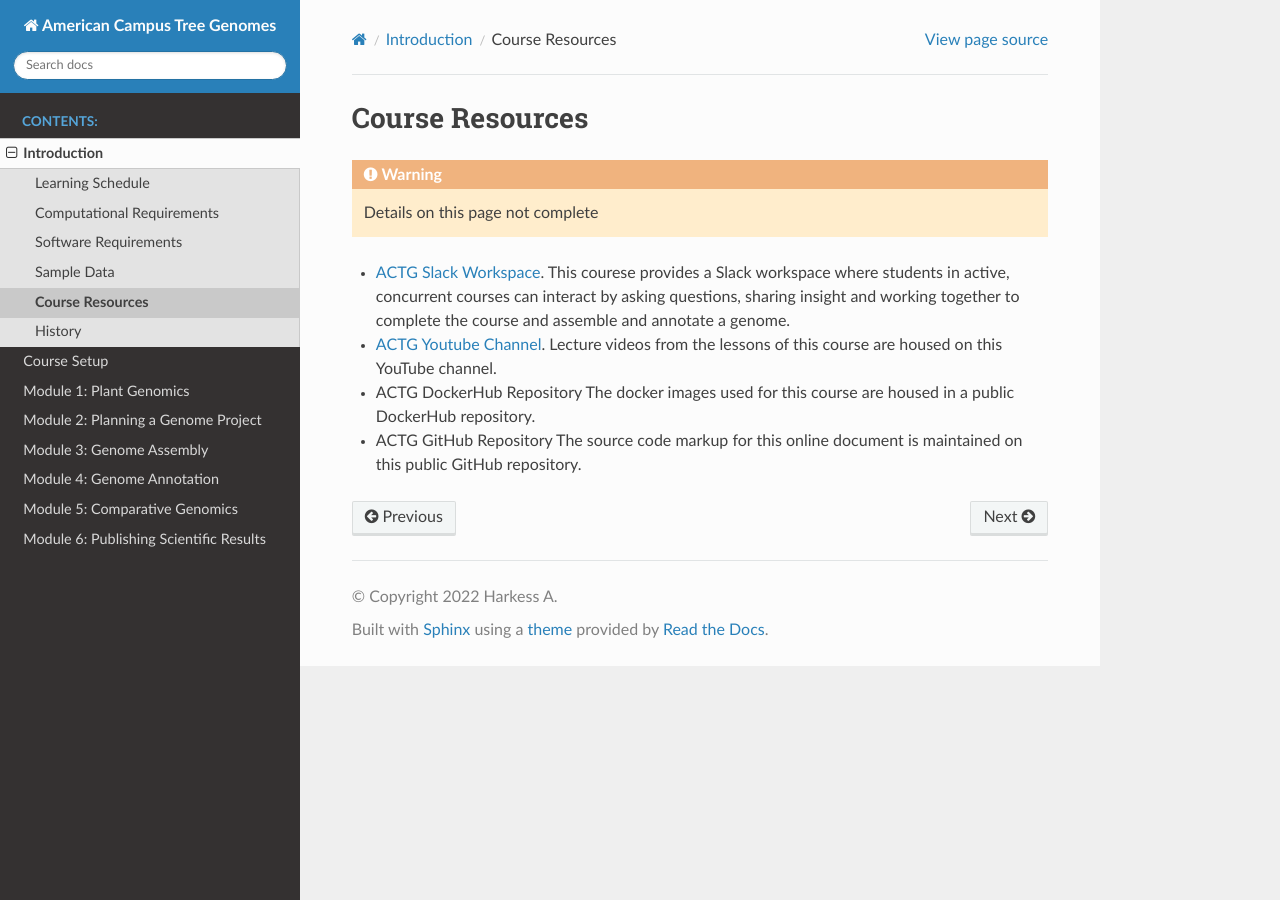
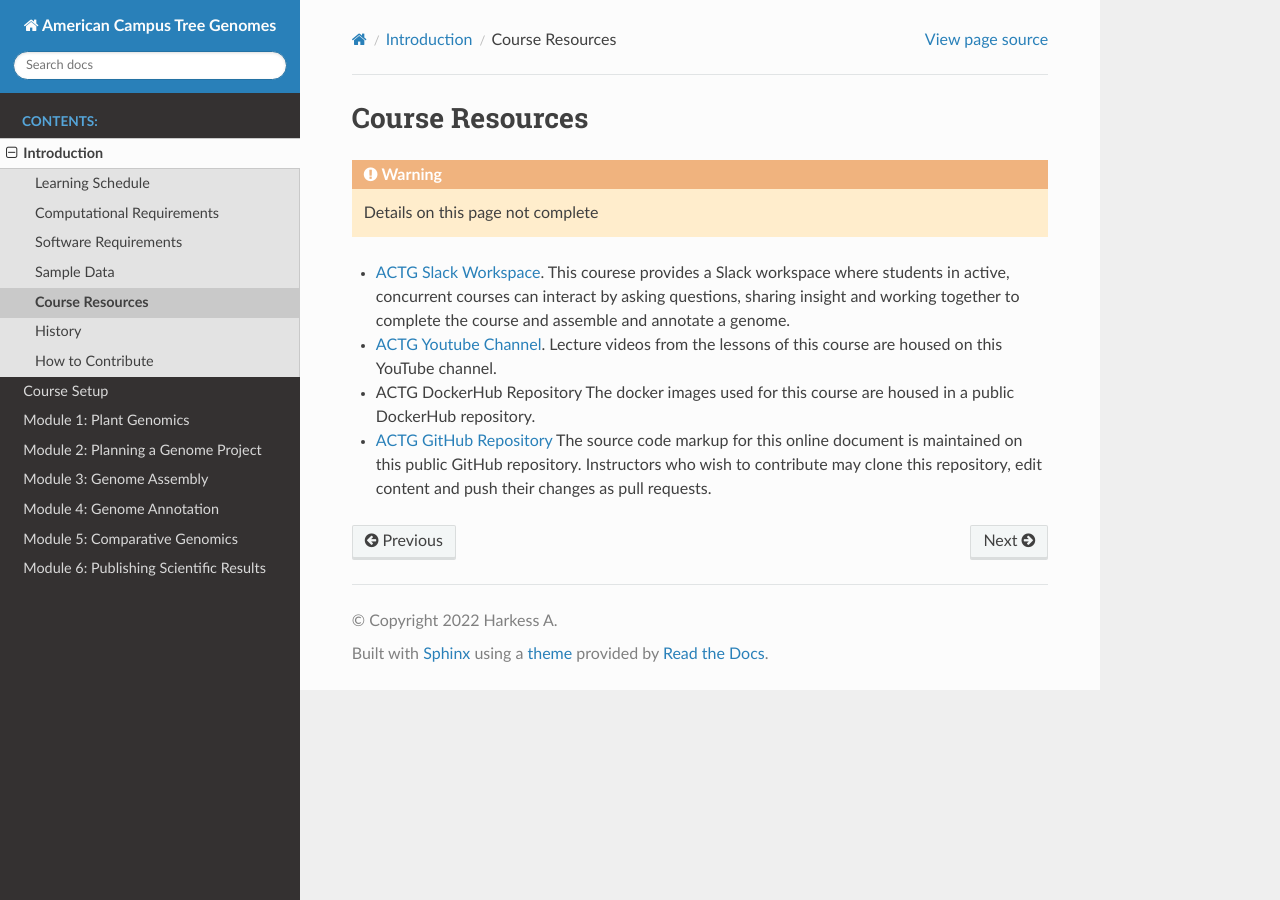
Before and after one commit to actg-course/wgaa-docs, a Sphinx documentation site: the page built from docs/Introduction/resources.rst, in a window 1280 px wide. Built offline with Sphinx 7.4.7 and the Read the Docs theme 2.0.0, drawn with Linux system fonts in a browser that asks for light colours.

```diff
--- a/docs/Introduction/index.rst
+++ b/docs/Introduction/index.rst
@@ -11,3 +11,4 @@ Introduction
    data
    resources
    history
+   contributing
--- a/docs/Introduction/resources.rst
+++ b/docs/Introduction/resources.rst
@@ -16,6 +16,7 @@ Course Resources
 - ACTG DockerHub Repository
   The docker images used for this course are housed in a public DockerHub repository.
 
-- ACTG GitHub Repository
+- `ACTG GitHub Repository <https://github.com/actg-course/wgaa>`__
   The source code markup for this online document is maintained on this public GitHub
-  repository.
+  repository.  Instructors who wish to contribute may clone this repository, edit content
+  and push their changes as pull requests.
--- a/docs/Module_01/Lesson_02/lab.rst
+++ b/docs/Module_01/Lesson_02/lab.rst
@@ -104,6 +104,7 @@ I picked this one: ``https://www.ncbi.nlm.nih.gov/sra/SRX9007723[accn]``
 Look through the whole SRA page; there is a lot of metadata attached to this sample.
 
 .. image:: ./media/sra_screenshot.png
+    :width: 75%
     :alt: NCBI SRA screenshot of WGS duckweek
 
 We know what machine the data was sequenced on (HiSeq 2000), that this is WGS Whole
```
Also changed, not shown: docs/Introduction/computation.rst (+4 -4 lines), docs/Introduction/contributing.rst (added, +17 -0 lines).
